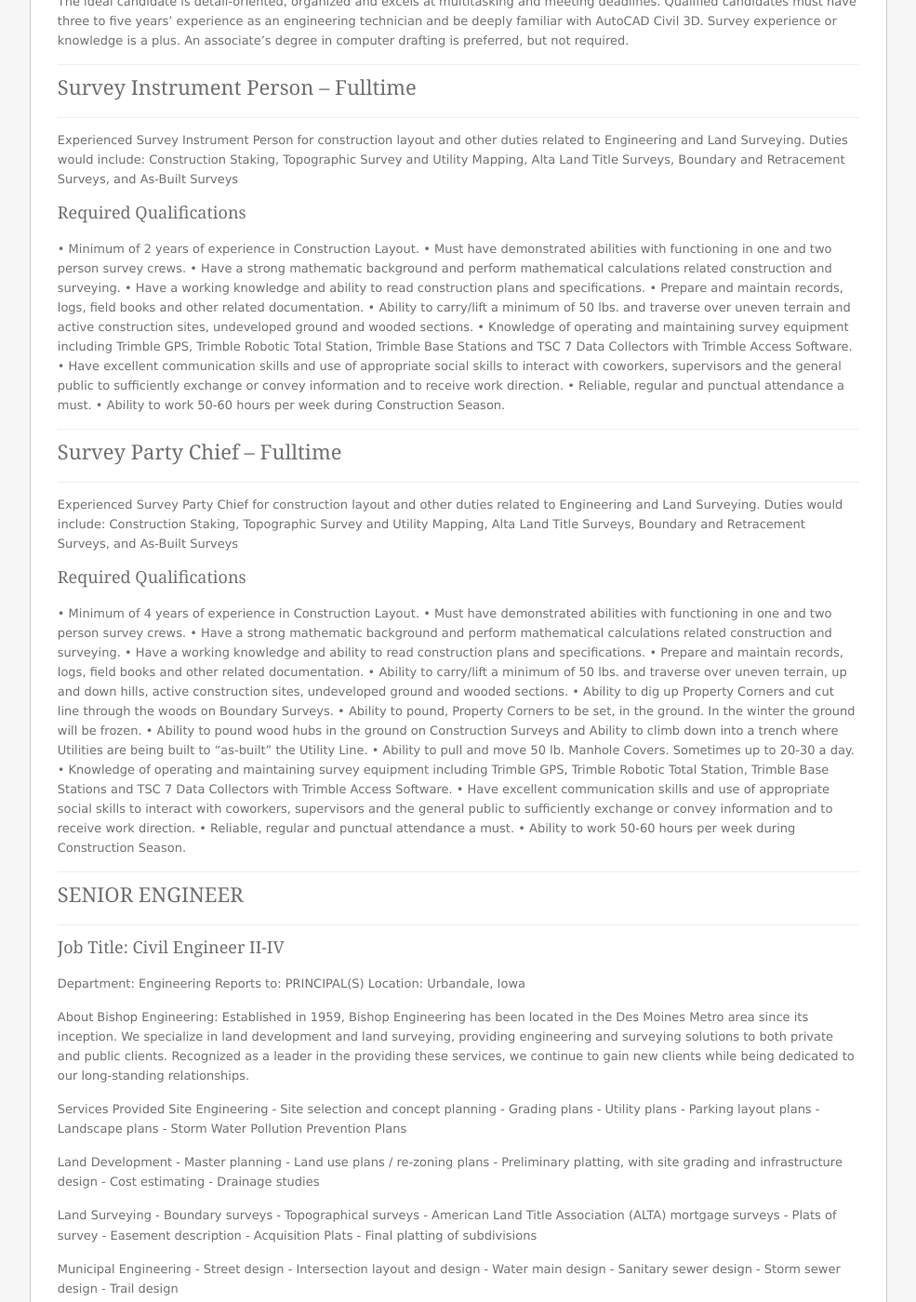
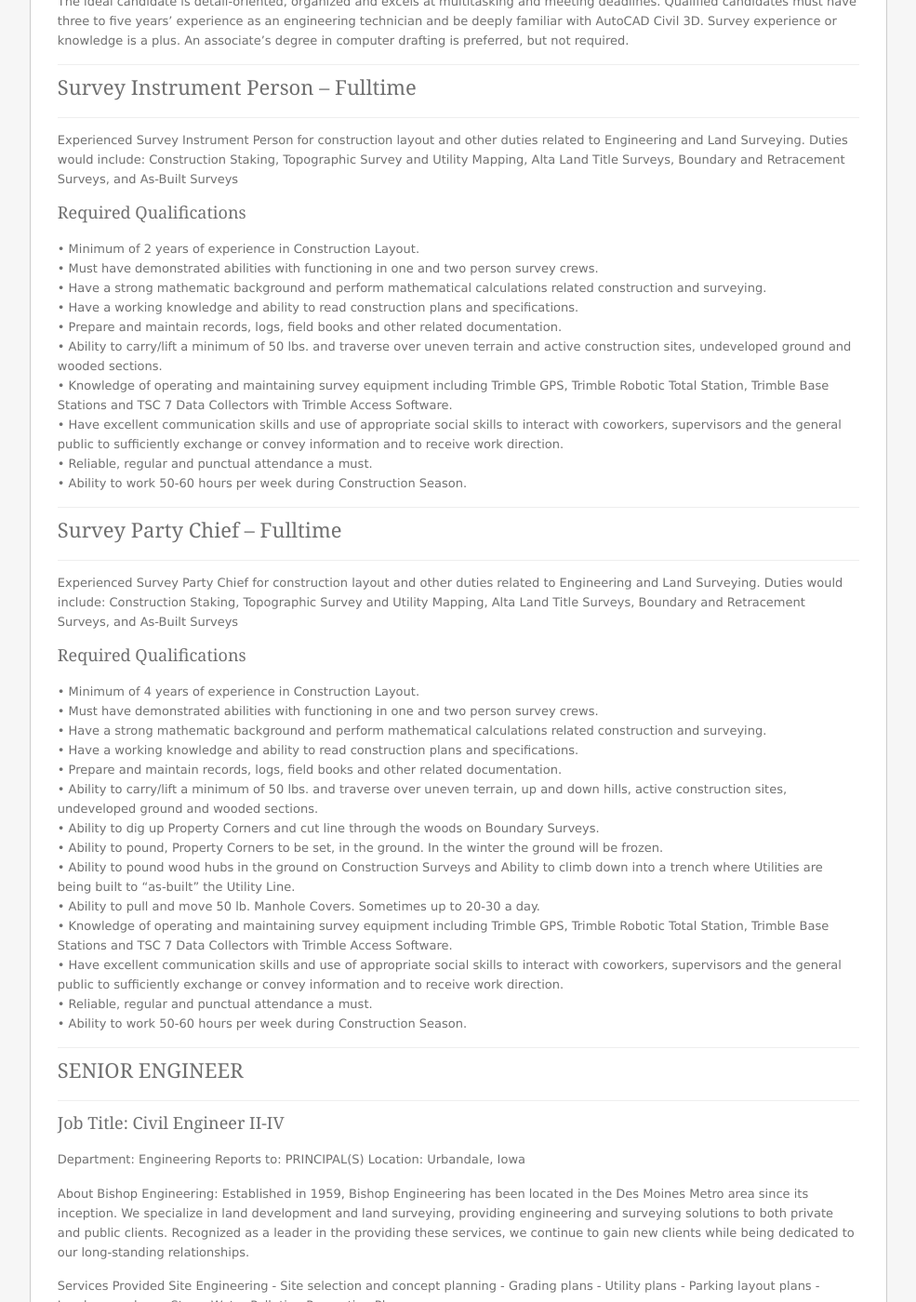
Before and after one commit to bishopengr/bishopengr.com, a Jekyll site: the page built from careers.md, in a window 1280 px wide and 1400 px high, scrolled down 987 px. Shown: the whole window at 93% size, without its empty margins (147-1132 px from the left). Built offline with Jekyll 4.4.1, drawn with Linux system fonts in a browser that asks for light colours; some web fonts are replaced.

```diff
--- a/careers.md
+++ b/careers.md
@@ -36,17 +36,17 @@ Qualified candidates must have three to five years’ experience as an engineeri
 ---
 
 Experienced Survey Instrument Person for construction layout and other duties related to Engineering and Land Surveying.  Duties would include: Construction Staking, Topographic Survey and Utility Mapping, Alta Land Title Surveys, Boundary and Retracement Surveys, and As-Built Surveys
-### Required Qualifications
-•	Minimum of 2 years of experience in Construction Layout.
-•	Must have demonstrated abilities with functioning in one and two person survey crews.
-•	Have a strong mathematic background and perform mathematical calculations related construction and surveying.
-•	Have a working knowledge and ability to read construction plans and specifications.
-•	Prepare and maintain records, logs, field books and other related documentation.
-•	Ability to carry/lift a minimum of 50 lbs. and traverse over uneven terrain and active construction sites, undeveloped ground and wooded sections.
-•	Knowledge of operating and maintaining survey equipment including Trimble GPS, Trimble Robotic Total Station, Trimble Base Stations and TSC 7 Data Collectors with Trimble Access Software.
-•	Have excellent communication skills and use of appropriate social skills to interact with coworkers, supervisors and the general public to sufficiently exchange or convey information and to receive work direction.
-•	Reliable, regular and punctual attendance a must.
-•	Ability to work 50-60 hours per week during Construction Season.
+### Required Qualifications<br/>
+•	Minimum of 2 years of experience in Construction Layout.<br/>
+•	Must have demonstrated abilities with functioning in one and two person survey crews.<br/>
+•	Have a strong mathematic background and perform mathematical calculations related construction and surveying.<br/>
+•	Have a working knowledge and ability to read construction plans and specifications.<br/>
+•	Prepare and maintain records, logs, field books and other related documentation.<br/>
+•	Ability to carry/lift a minimum of 50 lbs. and traverse over uneven terrain and active construction sites, undeveloped ground and wooded sections.<br/>
+•	Knowledge of operating and maintaining survey equipment including Trimble GPS, Trimble Robotic Total Station, Trimble Base Stations and TSC 7 Data Collectors with Trimble Access Software.<br/>
+•	Have excellent communication skills and use of appropriate social skills to interact with coworkers, supervisors and the general public to sufficiently exchange or convey information and to receive work direction.<br/>
+•	Reliable, regular and punctual attendance a must.<br/>
+•	Ability to work 50-60 hours per week during Construction Season.<br/>
 
 
 
@@ -56,20 +56,20 @@ Experienced Survey Instrument Person for construction layout and other duties re
 
 Experienced Survey Party Chief for construction layout and other duties related to Engineering and Land Surveying.  Duties would include: Construction Staking, Topographic Survey and Utility Mapping, Alta Land Title Surveys, Boundary and Retracement Surveys, and As-Built Surveys
 ### Required Qualifications
-•	Minimum of 4 years of experience in Construction Layout.
-•	Must have demonstrated abilities with functioning in one and two person survey crews.
-•	Have a strong mathematic background and perform mathematical calculations related construction and surveying.
-•	Have a working knowledge and ability to read construction plans and specifications.
-•	Prepare and maintain records, logs, field books and other related documentation.
-•	Ability to carry/lift a minimum of 50 lbs. and traverse over uneven terrain, up and down hills, active construction sites, undeveloped ground and wooded sections.
-•	Ability to dig up Property Corners and cut line through the woods on Boundary Surveys.
-•	Ability to pound, Property Corners to be set, in the ground.  In the winter the ground will be frozen.
-•	Ability to pound wood hubs in the ground on Construction Surveys and Ability to climb down into a trench where Utilities are being built to “as-built” the Utility Line.
-•	Ability to pull and move 50 lb. Manhole Covers.  Sometimes up to 20-30 a day.
-•	Knowledge of operating and maintaining survey equipment including Trimble GPS, Trimble Robotic Total Station, Trimble Base Stations and TSC 7 Data Collectors with Trimble Access Software.
-•	Have excellent communication skills and use of appropriate social skills to interact with coworkers, supervisors and the general public to sufficiently exchange or convey information and to receive work direction.
-•	Reliable, regular and punctual attendance a must.
-•	Ability to work 50-60 hours per week during Construction Season.
+•	Minimum of 4 years of experience in Construction Layout.<br/>
+•	Must have demonstrated abilities with functioning in one and two person survey crews.<br/>
+•	Have a strong mathematic background and perform mathematical calculations related construction and surveying.<br/>
+•	Have a working knowledge and ability to read construction plans and specifications.<br/>
+•	Prepare and maintain records, logs, field books and other related documentation.<br/>
+•	Ability to carry/lift a minimum of 50 lbs. and traverse over uneven terrain, up and down hills, active construction sites, undeveloped ground and wooded sections.<br/>
+•	Ability to dig up Property Corners and cut line through the woods on Boundary Surveys.<br/>
+•	Ability to pound, Property Corners to be set, in the ground.  In the winter the ground will be frozen.<br/>
+•	Ability to pound wood hubs in the ground on Construction Surveys and Ability to climb down into a trench where Utilities are being built to “as-built” the Utility Line.<br/>
+•	Ability to pull and move 50 lb. Manhole Covers.  Sometimes up to 20-30 a day.<br/>
+•	Knowledge of operating and maintaining survey equipment including Trimble GPS, Trimble Robotic Total Station, Trimble Base Stations and TSC 7 Data Collectors with Trimble Access Software.<br/>
+•	Have excellent communication skills and use of appropriate social skills to interact with coworkers, supervisors and the general public to sufficiently exchange or convey information and to receive work direction.<br/>
+•	Reliable, regular and punctual attendance a must.<br/>
+•	Ability to work 50-60 hours per week during Construction Season.<br/>
 
 
 
```
